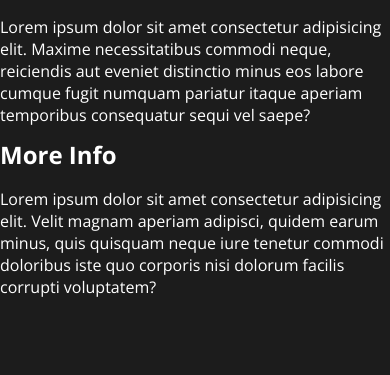
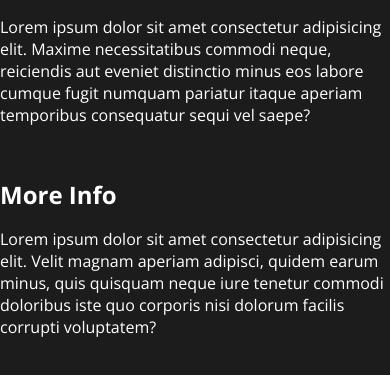
Before and after one commit to magadiflo/sass-bem-responsive-design, a website: page index.html in a window 390 px wide. Shown: the part 41-416 px from the top of the page. Drawn offline with nearby package versions, Linux system fonts and the light colour scheme; files that its build step writes are made by us from their sources.

Commit message:
Building the responsive mobile layout

```diff
--- a/app/scss/layout/_grid.scss
+++ b/app/scss/layout/_grid.scss
@@ -1,4 +1,9 @@
 .grid {
+    display: grid;
+    grid-template-columns: 1fr;
+    grid-template-rows: auto auto;
+    gap: 40px;
+
     &__main {
 
     }
```
